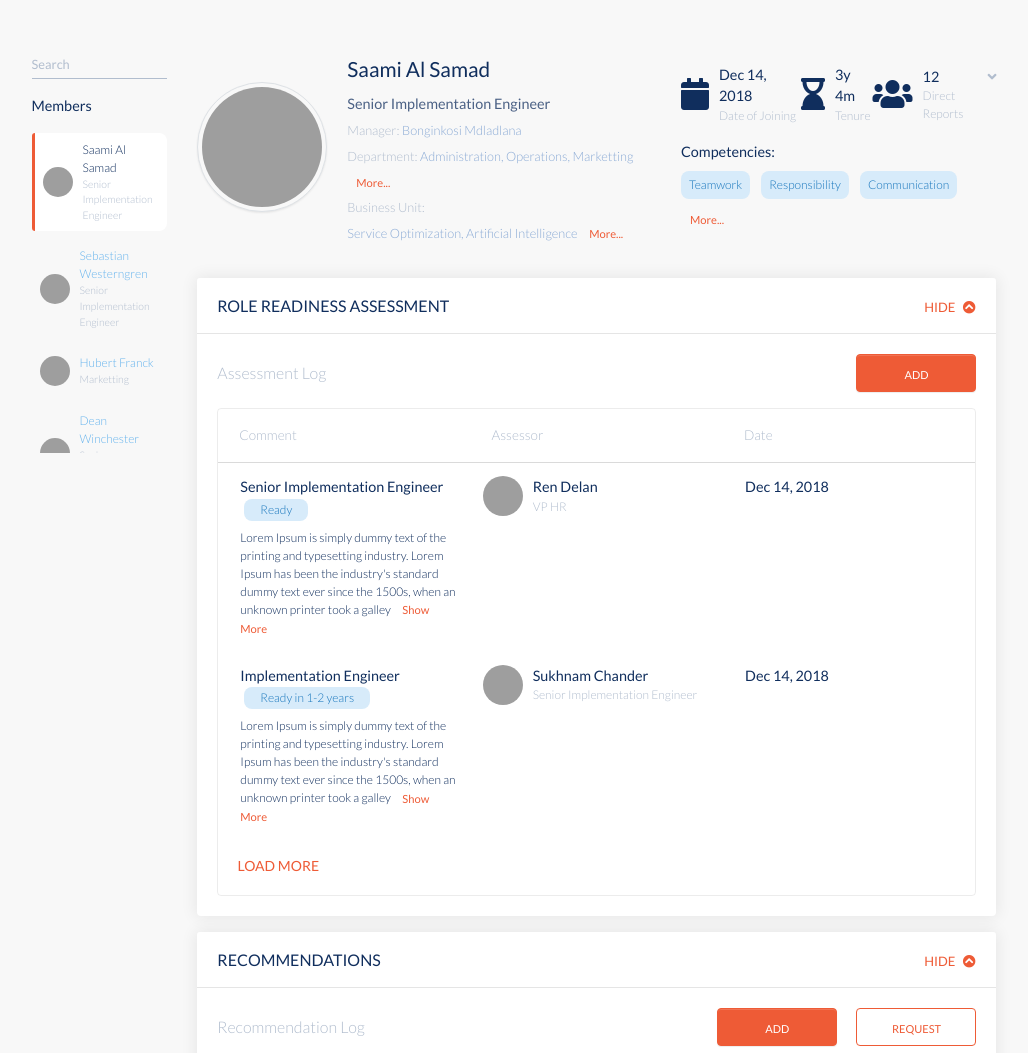
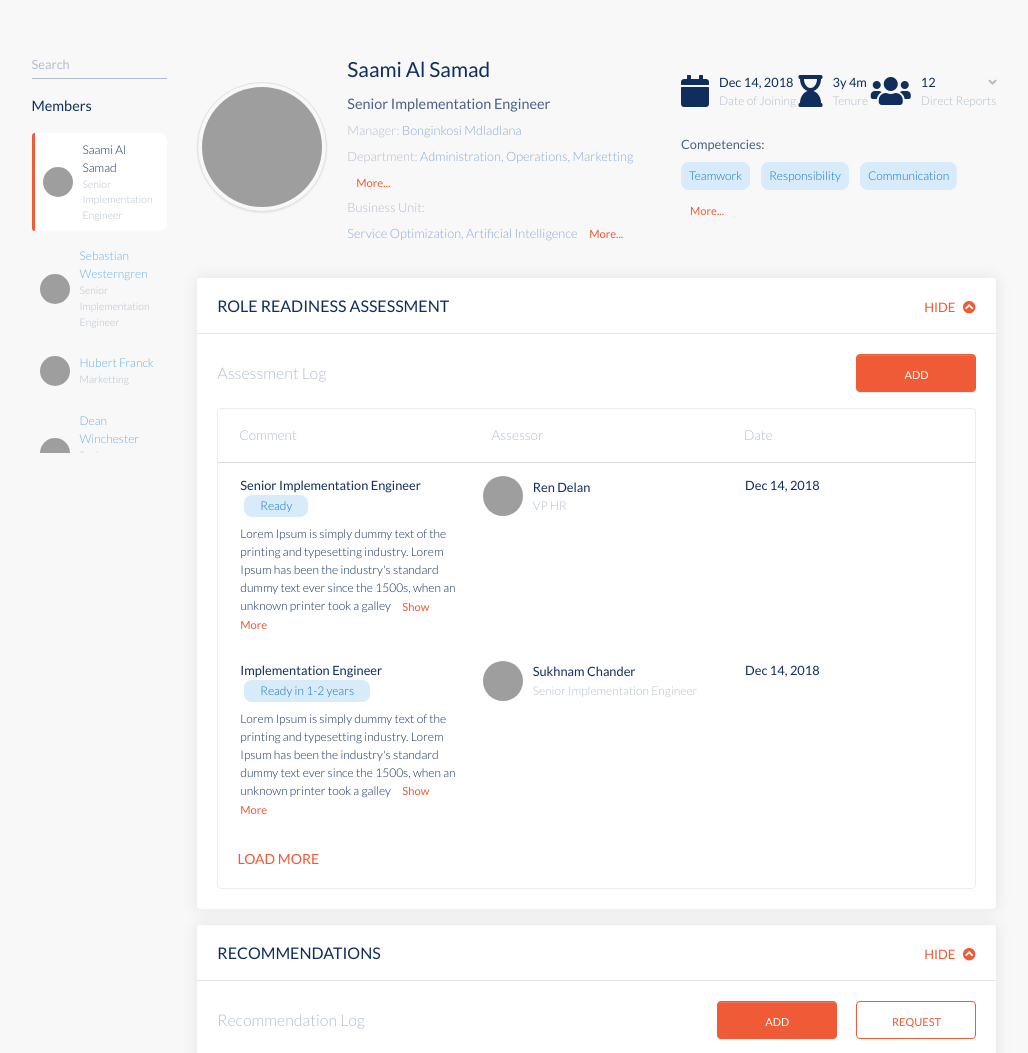
Before and after one commit to indieNik/customized-bootstrap-theme, a website: page teams.html in a window 1280 px wide. Shown: the top 1053 px of the page, without its empty margins (126-1154 px from the left). Drawn offline with nearby package versions, Linux system fonts and the light colour scheme; grey boxes are pictures that could not be loaded; a script that the page names is missing.

Commit message:
Decreased $sub-title-font-size and lightened Competencies' Title

```diff
--- a/scss/_custom-variables.scss
+++ b/scss/_custom-variables.scss
@@ -10,7 +10,7 @@
 $font-weight-light: 100;
 $font-weight-base: $font-weight;
 $font-weight-regular: 400;
-$sub-title-font-size: 0.9rem;
+$sub-title-font-size: 0.8rem;
 $table-data-font-size: 0.75rem;
 $sub-caption-font-size: 0.75rem;
 
--- a/scss/components/_stats_card.scss
+++ b/scss/components/_stats_card.scss
@@ -14,6 +14,7 @@
         .competencies__title {
             @extend .mb-2, .font-weight-normal;
             font-size: $sub-title-font-size;
+            color: rgba($dark, .75);
         }
     }
 }
```
Also changed, not shown: css/mytheme.css, css/mytheme.min.css.
